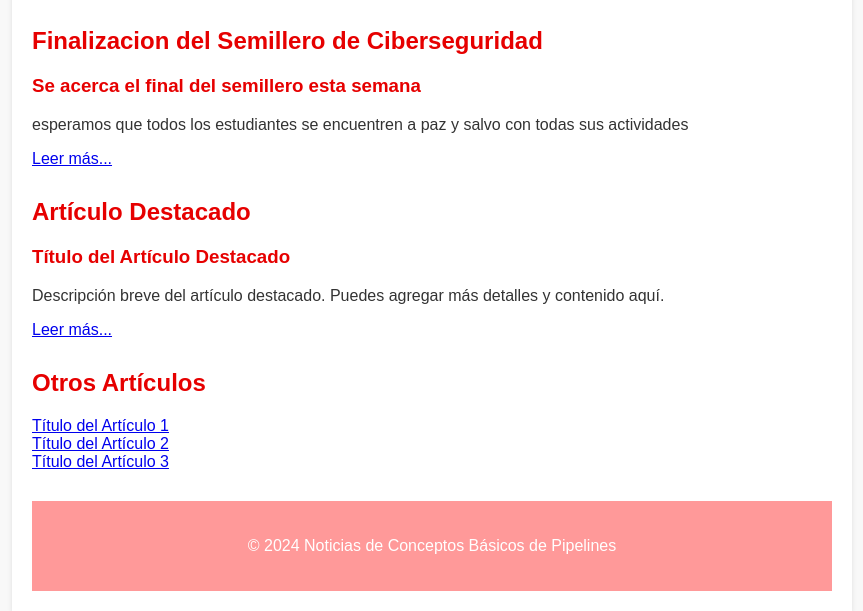
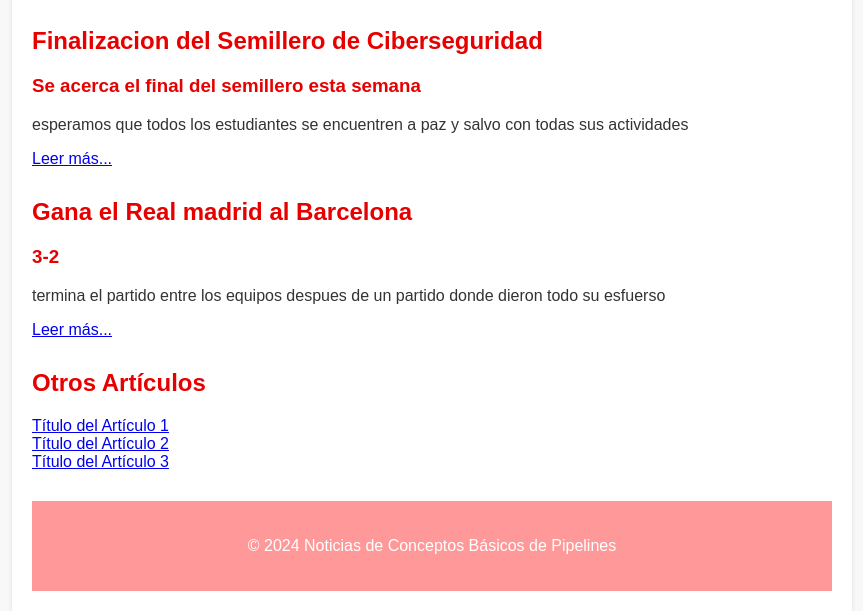
Before and after one commit to xjpazx2/test-pipelines, a plain HTML site: page index.html in a window 1280 px wide. Shown: the part 322-933 px from the top of the page, without its empty margins (208-1071 px from the left). Drawn offline with Linux system fonts and the light colour scheme.

Commit message:
Update index.html

```diff
--- a/index.html
+++ b/index.html
@@ -26,9 +26,9 @@
                 <a href="#">Leer más...</a>
             </article>
             <article>
-                <h2>Artículo Destacado</h2>
-                <h3>Título del Artículo Destacado</h3>
-                <p>Descripción breve del artículo destacado. Puedes agregar más detalles y contenido aquí.</p>
+                <h2>Gana el Real madrid al Barcelona</h2>
+                <h3>3-2</h3>
+                <p>termina el partido entre los equipos despues de un partido donde dieron todo su esfuerso</p>
                 <a href="#">Leer más...</a>
             </article>
             <article>
```
